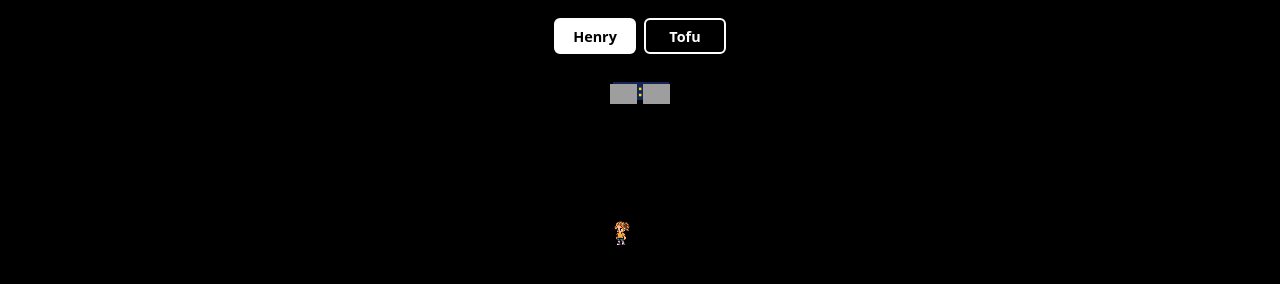
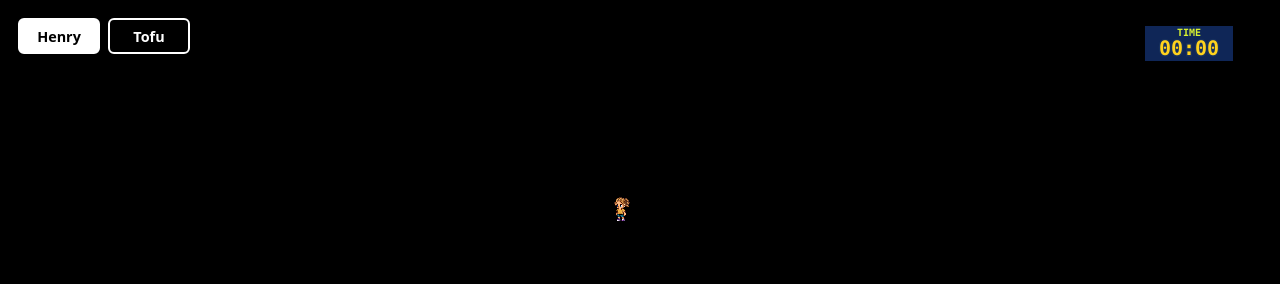
Before and after one commit to owendismuke/henrys-maze-adventure, a website built with Vite: page index.html in a window 1280 px wide. Built offline with nearby package versions, Linux system fonts and the light colour scheme.

Commit message:
fix: clean HUD layout and banner rendering

```diff
--- a/src/game/MainSpriteAtlas.ts
+++ b/src/game/MainSpriteAtlas.ts
@@ -23,49 +23,6 @@ const CROPS = {
   door: { x: 668, y: 1392, width: 50, height: 48 },
   timerPanel: { x: 678, y: 1446, width: 112, height: 42 },
 } as const satisfies Record<string, Crop>;
-
-const DIGIT_CROPS: Record<string, Crop> = {
-  '0': { x: 18, y: 100, width: 38, height: 55 },
-  '1': { x: 70, y: 100, width: 34, height: 55 },
-  '2': { x: 118, y: 100, width: 38, height: 55 },
-  '3': { x: 170, y: 100, width: 38, height: 55 },
-  '4': { x: 218, y: 100, width: 38, height: 55 },
-  '5': { x: 18, y: 171, width: 38, height: 55 },
-  '6': { x: 70, y: 171, width: 38, height: 55 },
-  '7': { x: 118, y: 171, width: 38, height: 55 },
-  '8': { x: 170, y: 171, width: 38, height: 55 },
-  '9': { x: 218, y: 171, width: 38, height: 55 },
-  ':': { x: 258, y: 133, width: 24, height: 24 },
-};
-
-const LETTER_CROPS: Record<string, Crop> = {
-  A: { x: 318, y: 98, width: 34, height: 44 },
-  B: { x: 357, y: 98, width: 34, height: 44 },
-  C: { x: 396, y: 98, width: 34, height: 44 },
-  D: { x: 435, y: 98, width: 34, height: 44 },
-  E: { x: 474, y: 98, width: 34, height: 44 },
-  F: { x: 513, y: 98, width: 34, height: 44 },
-  G: { x: 552, y: 98, width: 34, height: 44 },
-  H: { x: 591, y: 98, width: 34, height: 44 },
-  I: { x: 630, y: 98, width: 28, height: 44 },
-  J: { x: 318, y: 151, width: 34, height: 44 },
-  K: { x: 357, y: 151, width: 34, height: 44 },
-  L: { x: 396, y: 151, width: 34, height: 44 },
-  M: { x: 435, y: 151, width: 34, height: 44 },
-  N: { x: 474, y: 151, width: 34, height: 44 },
-  O: { x: 513, y: 151, width: 34, height: 44 },
-  P: { x: 552, y: 151, width: 34, height: 44 },
-  Q: { x: 591, y: 151, width: 34, height: 44 },
-  R: { x: 630, y: 151, width: 34, height: 44 },
-  S: { x: 318, y: 204, width: 34, height: 44 },
-  T: { x: 357, y: 204, width: 34, height: 44 },
-  U: { x: 396, y: 204, width: 34, height: 44 },
-  V: { x: 435, y: 204, width: 34, height: 44 },
-  W: { x: 474, y: 204, width: 34, height: 44 },
-  X: { x: 513, y: 204, width: 34, height: 44 },
-  Y: { x: 552, y: 204, width: 34, height: 44 },
-  Z: { x: 591, y: 204, width: 34, height: 44 },
-};
 
 export class MainSpriteAtlas {
   private readonly image = new Image();
@@ -96,106 +53,62 @@ export class MainSpriteAtlas {
     this.drawCutout(context, `wall-${kind}`, crop, x, y, size, size, rotationRadians);
   }
 
-  drawDoor(context: CanvasRenderingContext2D, centerX: number, centerY: number, size: number): void {
+  drawDoor(context: CanvasRenderingContext2D, centerX: number, topY: number, size: number): void {
     this.drawCutout(
       context,
       'door',
       CROPS.door,
       centerX - size / 2,
-      centerY - size * 0.78,
+      topY,
       size,
       size,
     );
   }
 
-  drawTimerPanel(context: CanvasRenderingContext2D, centerX: number, y: number, text: string): void {
-    const panelWidth = 128;
-    const panelHeight = 48;
-    const x = centerX - panelWidth / 2;
+  drawTimerPanel(context: CanvasRenderingContext2D, x: number, y: number, text: string): void {
+    const panelWidth = 146;
+    const panelHeight = 54;
     this.drawRaw(context, 'timerPanel', CROPS.timerPanel, x, y, panelWidth, panelHeight);
     context.fillStyle = '#0f2657';
-    context.fillRect(x + 37, y + 20, 56, 18);
-    this.drawDigits(context, text, centerX, y + 22, 0.36);
+    context.fillRect(x + 29, y + 8, 88, 35);
+    context.textAlign = 'center';
+    context.textBaseline = 'middle';
+    context.fillStyle = '#d9f230';
+    context.font = '700 10px ui-monospace, SFMono-Regular, Menlo, Consolas, monospace';
+    context.fillText('TIME', x + panelWidth / 2, y + 15);
+    context.fillStyle = '#ffd21d';
+    context.strokeStyle = '#17305d';
+    context.lineWidth = 3;
+    context.font = '800 20px ui-monospace, SFMono-Regular, Menlo, Consolas, monospace';
+    context.strokeText(text, x + panelWidth / 2, y + 32);
+    context.fillText(text, x + panelWidth / 2, y + 32);
   }
 
   drawWinText(context: CanvasRenderingContext2D, centerX: number, centerY: number): void {
-    context.fillStyle = 'rgba(0, 0, 0, 0.68)';
-    context.fillRect(centerX - 146, centerY - 46, 292, 86);
-    this.drawText(context, 'YOU WIN', centerX, centerY - 34, 0.9);
-    this.drawText(context, 'PRESS R ENTER', centerX, centerY + 12, 0.54);
-  }
-
-  private drawDigits(
-    context: CanvasRenderingContext2D,
-    text: string,
-    centerX: number,
-    y: number,
-    scale: number,
-  ): void {
-    const widths = [...text].map((character) => {
-      const crop = DIGIT_CROPS[character];
-      return character === ':' ? 16 * scale : crop ? crop.width * scale : 10 * scale;
-    });
-    const totalWidth = widths.reduce((total, width) => total + width, 0);
-    let x = centerX - totalWidth / 2;
-
-    [...text].forEach((character, index) => {
-      const crop = DIGIT_CROPS[character];
-      if (crop) {
-        if (character === ':') {
-          const dotSize = Math.max(2, 7 * scale);
-          context.fillStyle = '#ffd21d';
-          context.fillRect(x + 5 * scale, y + 10 * scale, dotSize, dotSize);
-          context.fillRect(x + 5 * scale, y + 27 * scale, dotSize, dotSize);
-        } else {
-          this.drawCutout(
-            context,
-            `digit-${character}`,
-            crop,
-            x,
-            y,
-            crop.width * scale,
-            crop.height * scale,
-          );
-        }
-      }
-      x += widths[index];
-    });
-  }
-
-  private drawText(
-    context: CanvasRenderingContext2D,
-    text: string,
-    centerX: number,
-    y: number,
-    scale: number,
-  ): void {
-    const spacing = 7 * scale;
-    const spaceWidth = 18 * scale;
-    const glyphs = [...text].map((character) => LETTER_CROPS[character] ?? null);
-    const totalWidth = glyphs.reduce((total, crop) => {
-      return total + (crop ? crop.width * scale + spacing : spaceWidth);
-    }, 0);
-    let x = centerX - totalWidth / 2;
-
-    [...text].forEach((character, index) => {
-      const crop = glyphs[index];
-      if (!crop) {
-        x += spaceWidth;
-        return;
-      }
-
-      this.drawCutout(
-        context,
-        `letter-${character}`,
-        crop,
-        x,
-        y,
-        crop.width * scale,
-        crop.height * scale,
-      );
-      x += crop.width * scale + spacing;
-    });
+    const bannerWidth = 270;
+    const bannerHeight = 86;
+    context.fillStyle = 'rgba(0, 0, 0, 0.82)';
+    context.fillRect(centerX - bannerWidth / 2, centerY - bannerHeight / 2, bannerWidth, bannerHeight);
+    context.strokeStyle = '#ffffff';
+    context.lineWidth = 3;
+    context.strokeRect(
+      centerX - bannerWidth / 2,
+      centerY - bannerHeight / 2,
+      bannerWidth,
+      bannerHeight,
+    );
+    context.textAlign = 'center';
+    context.textBaseline = 'middle';
+    context.strokeStyle = '#17305d';
+    context.lineWidth = 4;
+    context.fillStyle = '#ffd21d';
+    context.font = '800 32px ui-monospace, SFMono-Regular, Menlo, Consolas, monospace';
+    context.strokeText('YOU WIN!', centerX, centerY - 16);
+    context.fillText('YOU WIN!', centerX, centerY - 16);
+    context.lineWidth = 3;
+    context.font = '800 15px ui-monospace, SFMono-Regular, Menlo, Consolas, monospace';
+    context.strokeText('PRESS R OR ENTER', centerX, centerY + 22);
+    context.fillText('PRESS R OR ENTER', centerX, centerY + 22);
   }
 
   private drawRaw(
--- a/src/game/Renderer.ts
+++ b/src/game/Renderer.ts
@@ -15,8 +15,11 @@ export interface RenderState {
 const COLORS = {
   background: '#000000',
 } as const;
-const MIN_BOARD_TOP_OFFSET = 126;
-const TIMER_PANEL_TOP = 62;
+const UI_PADDING = 18;
+const MIN_BOARD_TOP_OFFSET = 94;
+const TIMER_PANEL_WIDTH = 146;
+const DOOR_SIZE_RATIO = 2.35;
+const DOOR_TOP_GAP = 4;
 
 export class Renderer {
   private readonly context: CanvasRenderingContext2D;
@@ -66,9 +69,10 @@ export class Renderer {
 
   private computeBoardOffset(maze: Maze): void {
     this.boardOffsetX = Math.floor((this.canvas.width - mazePixelWidth(maze)) / 2);
-    const centeredY = Math.floor((this.canvas.height - mazePixelHeight(maze)) / 2);
+    const visualHeight = mazePixelHeight(maze) + maze.cellSize * DOOR_SIZE_RATIO + DOOR_TOP_GAP;
+    const centeredY = Math.floor((this.canvas.height - visualHeight) / 2);
     this.boardOffsetY =
-      mazePixelHeight(maze) + MIN_BOARD_TOP_OFFSET <= this.canvas.height
+      visualHeight + MIN_BOARD_TOP_OFFSET <= this.canvas.height
         ? Math.max(centeredY, MIN_BOARD_TOP_OFFSET)
         : centeredY;
   }
@@ -114,8 +118,8 @@ export class Renderer {
     this.mainAtlas.drawDoor(
       this.context,
       this.boardOffsetX + center.x,
-      this.boardOffsetY + center.y,
-      maze.cellSize * 2.35,
+      this.boardOffsetY + mazePixelHeight(maze) + DOOR_TOP_GAP,
+      maze.cellSize * DOOR_SIZE_RATIO,
     );
   }
 
@@ -146,8 +150,8 @@ export class Renderer {
   private drawTimer(elapsedSeconds: number): void {
     this.mainAtlas.drawTimerPanel(
       this.context,
-      this.canvas.width / 2,
-      TIMER_PANEL_TOP,
+      this.canvas.width - TIMER_PANEL_WIDTH - UI_PADDING,
+      UI_PADDING,
       formatTimer(elapsedSeconds),
     );
   }
--- a/src/styles.css
+++ b/src/styles.css
@@ -54,11 +54,10 @@ body {
 
 #character-selector {
   position: absolute;
-  left: 50%;
+  left: 18px;
   top: 18px;
   display: flex;
   gap: 8px;
-  transform: translateX(-50%);
 }
 
 #character-selector button {
```
Also changed, not shown: docs/ARCHITECTURE.md (+2 -2 lines), docs/DECISIONS.md (+3 -0 lines), docs/PRODUCT_SPEC.md (+4 -3 lines), docs/TASK_PLAN.md (+2 -1 lines), progress.md (+2 -1 lines).
